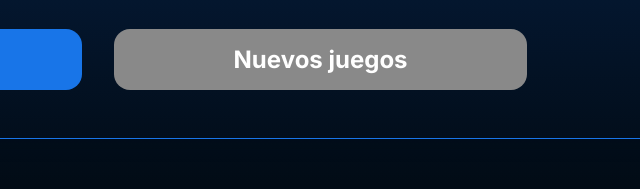
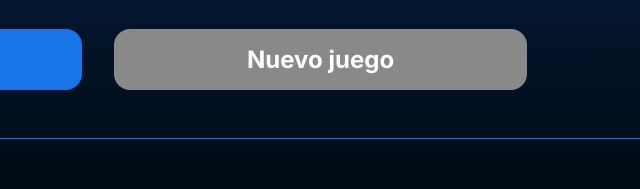
Before and after one commit to jhonp984/Juego-secreto, a plain HTML site: page index.html in a window 1280 px wide. Shown: the part 561-750 px from the top of the page, 420-1060 px from the left. Drawn offline with Linux system fonts and the light colour scheme.

```diff
--- a/index.html
+++ b/index.html
@@ -24,7 +24,7 @@
                 <input type="number" min="1" max="90" class="container__input">
                 <div class="chute container__botones">
                     <button class="container__boton">Intentar</button>
-                    <button class="container__boton" id="reiniciar" disabled>Nuevos juegos</button>
+                    <button class="container__boton" id="reiniciar" disabled>Nuevo juego</button>
                 </div>
             </div>
             <img src="./img/ia.png" alt="Una persona mirando a la izquierda" class="container__imagen-persona" />
```
Also changed, not shown: app.js (line endings or trailing spaces).
